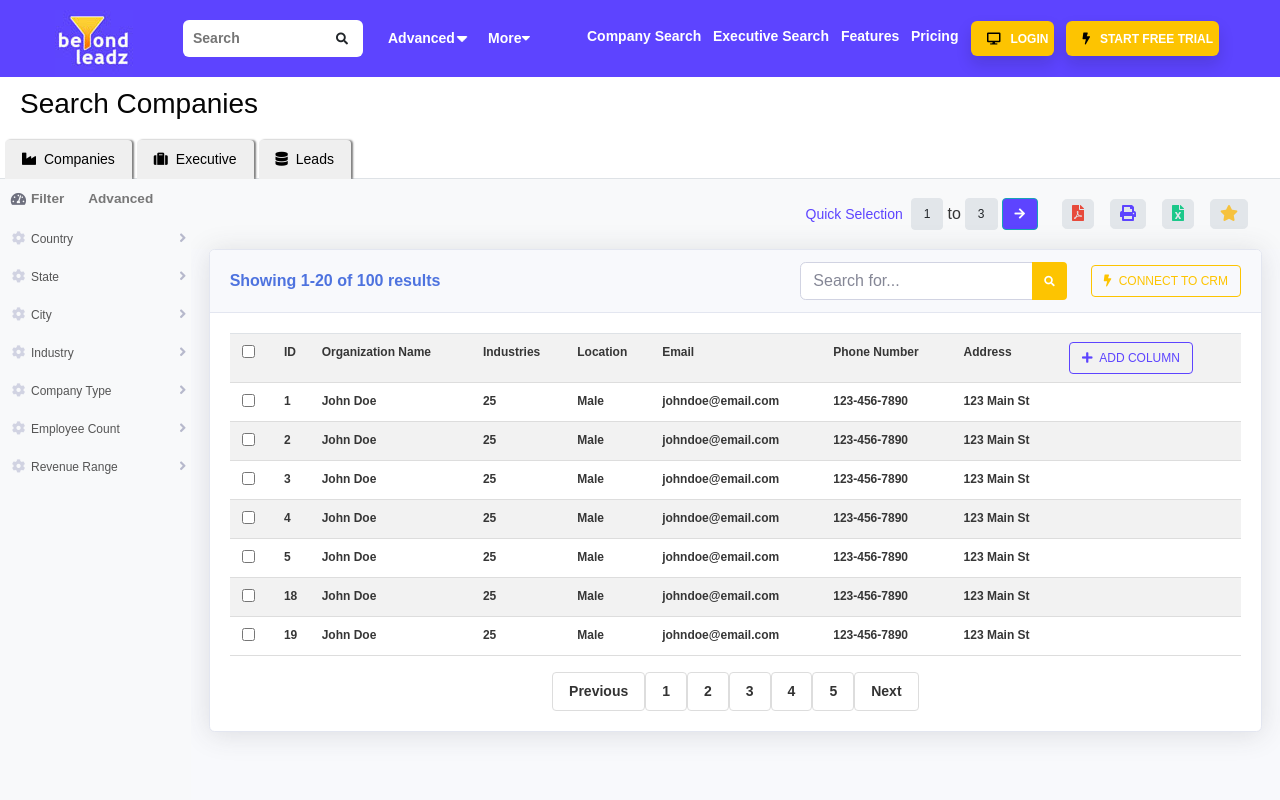
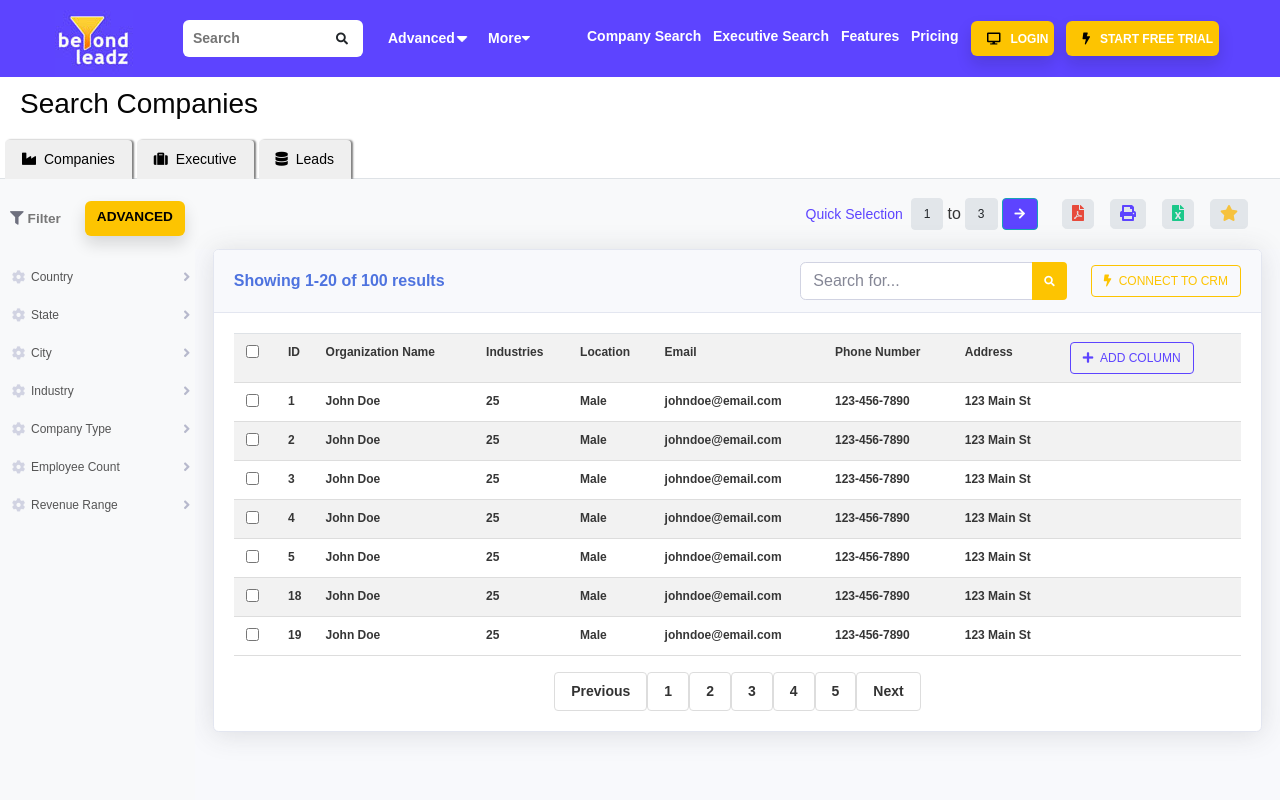
Before and after one commit to beyondleadz/techfreedom-dev, a React (Create React App) app: page /beyondleads/search-company in a window 1280 px wide. Shown: the top 800 px of the page. Built offline with nearby package versions, Linux system fonts and the light colour scheme.

Commit message:
updated company-left

```diff
--- a/src/components/company-search/CompanyLeft.jsx
+++ b/src/components/company-search/CompanyLeft.jsx
@@ -41,8 +41,9 @@ const CompanyLeft = () => {
 
         <li className="nav-item-sd active">
           <a className="nav-link-sd" href="#">
-            <i className="fas fa-fw fa-tachometer-alt"></i>
-            <span>Filter</span><span className="ml-4">Advanced</span></a>
+            <i className="fas fa-filter"></i>
+            <span className="mr-4" >Filter</span>
+            <span className="btn btn-login">Advanced</span></a>
         </li>
 
 
```
Also changed, not shown: src/assets/css/dynemic-page.css (line endings or trailing spaces), src/assets/css/style-starter.css.
